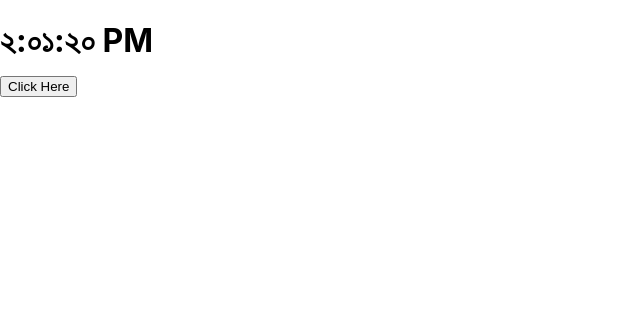
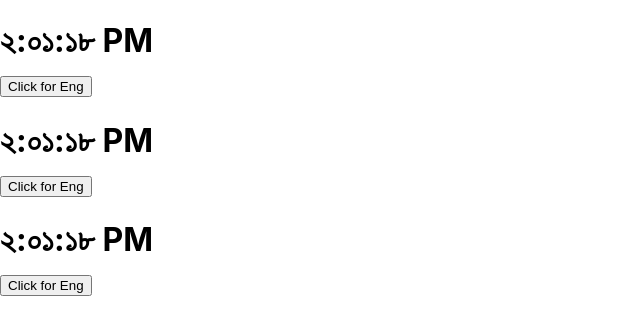
Before and after one commit to hasanmehedi9034/react_, a React (Create React App) app in the folder react_project/first-app/: page / in a window 1280 px wide. Shown: the top 334 px of the page, without its empty margins (0-640 px from the left). Built offline with nearby package versions, Linux system fonts and the light colour scheme.

Commit message:
conditional rendering, key

```diff
--- a/react_project/first-app/src/App.js
+++ b/react_project/first-app/src/App.js
@@ -1,10 +1,14 @@
 import './App.css';
 import React from 'react';
 import Clock from './components/Clock';
+import ClockList from './components/ClockList';
 
 function App() {
+    const quantities = [1, 2, 3];
+
     return (
-        <Clock />
+        <ClockList quantity={quantities} />
+        // <Clock />
     );
 }
 
--- a/react_project/first-app/src/components/Button.js
+++ b/react_project/first-app/src/components/Button.js
@@ -3,21 +3,35 @@ import React from 'react'
 class Button extends React.Component {
     shouldComponentUpdate(nextProps, nextState) {
         const {change: currentChange, locale: currentLocale} = this.props;
-        const {change: nextChange} = nextProps;
+        const {change: nextChange, locale: nextLocale} = nextProps;
 
-        if (currentChange === nextChange && currentLocale) {
+        if (currentChange === nextChange && currentLocale === nextLocale) {
             return false;
         }
         return true;
     }
 
     render() {
-        const {locale} = this.props;
-        const {change} = this.props;
+        const {locale, change, show, enable} = this.props;
+
+        if(!enable) {
+            return (
+                null
+            )
+        }
+
         return (
             <div>
-                {/* <button type="button" onClick={change}>Click Here</button> */}
-                <button type="button" onClick={() => change(locale)}>Click Here</button>
+                <button type="button" onClick={() => change(locale)}>
+                    {
+                        locale === 'bn-BD'
+                        ? 'Click for Bangla'
+                        : 'Click for Eng'
+                    }
+                </button>
+                {
+                    show && <p>Hello Mehedi</p>
+                }
             </div>
         )
     }
--- a/react_project/first-app/src/components/Clock.js
+++ b/react_project/first-app/src/components/Clock.js
@@ -45,13 +45,27 @@ class Clock extends React.Component {
     render() {
         const {date, locale} = this.state;
 
+        // let button;
+        // if (locale === 'bn-BD') {
+        //    button = (<Button change={this.handleClick} locale='en-US' />);
+        // }
+        // else {
+        //     button = (<Button change={this.handleClick} locale='bn-BD' />);
+        // }
+
+
         return (
             <>
                 <h1 className="heading">
                     <span className="text">{this.state.date.toLocaleTimeString(locale)}</span>
                     {/* <Button change={this.handleClick.bind(this, 'en-US')}></Button> */}
                     {/* <Button change={() => this.handleClick('en-US')}></Button> */}
-                    <Button change={this.handleClick} locale='en-US' />
+
+                    {
+                        locale === 'bn-BD'
+                        ? <Button change={this.handleClick} locale='en-US' show={false} enable />
+                        : <Button change={this.handleClick} locale='bn-BD' show enable />
+                    }
                 </h1>
 
             </>
--- /dev/null
+++ b/react_project/first-app/src/components/ClockList.js
@@ -0,0 +1,11 @@
+import Clock from "./Clock"
+
+export default function ClockList({quantity = []}) {
+    return (
+        <>
+            {
+                quantity.map(() => <Clock key={Math.random()} />)
+            }
+        </>
+    )
+}
```
